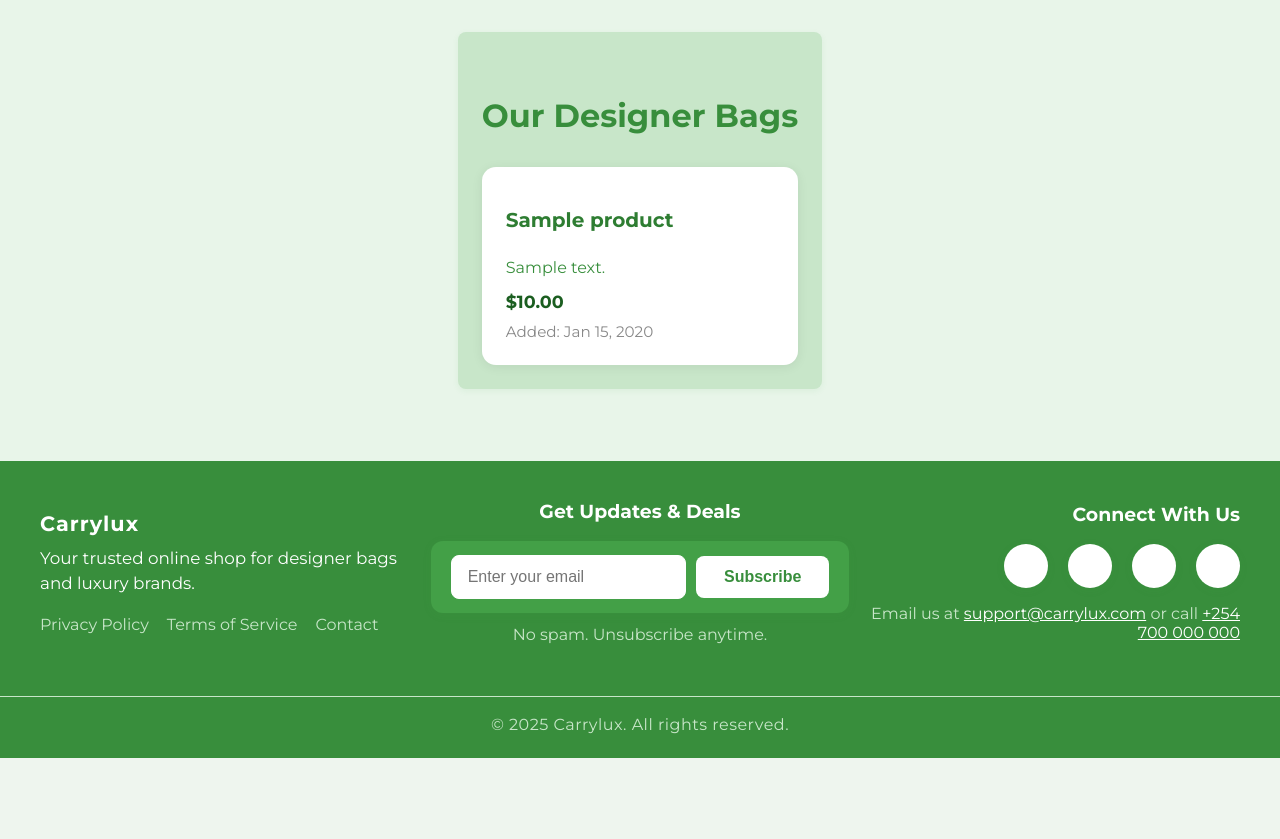
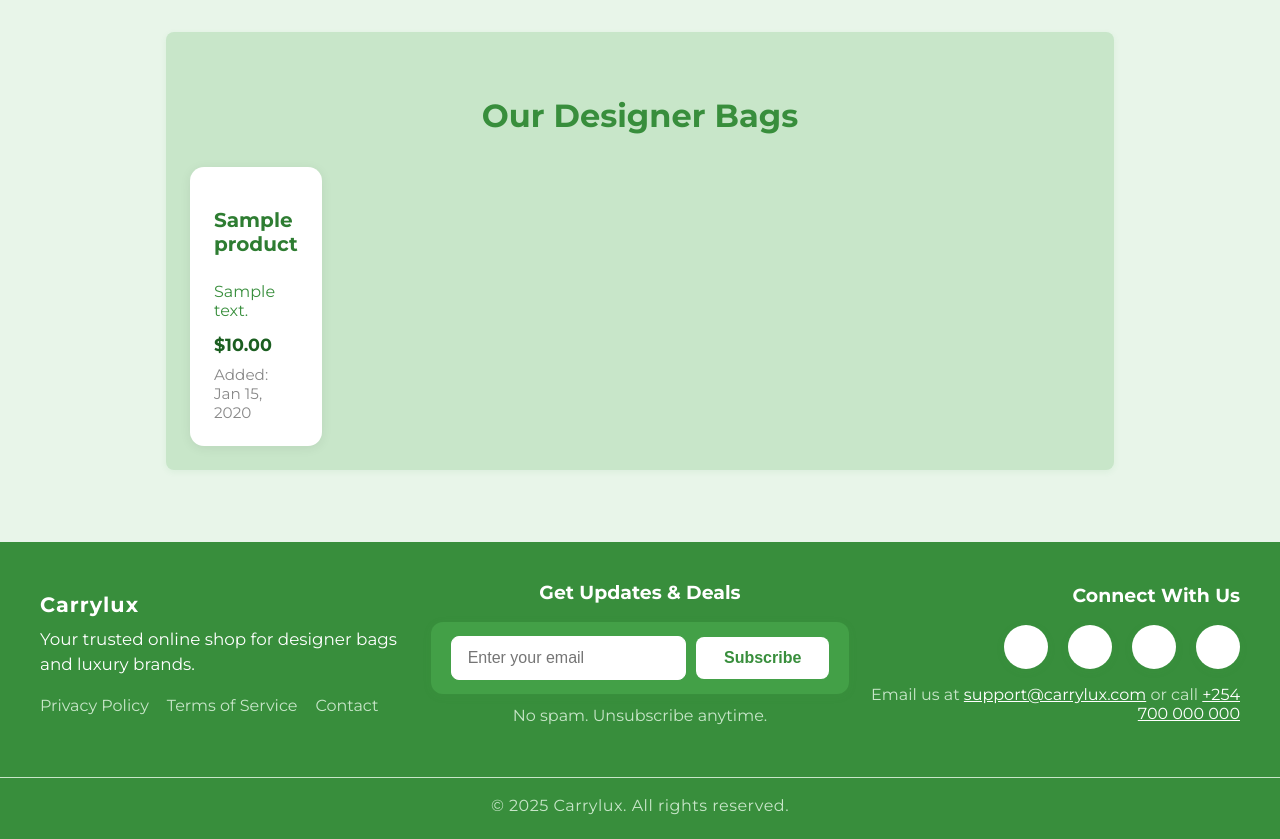
Before and after one commit to WangilaPrish/carrylux, a Django app: page /shop/products/ in a window 1280 px wide. Shown: the part 57-896 px from the top of the page. Before the commit the page ends 815 px from the top, so only its background shows below. Run offline with Django 5.2, Linux system fonts and the light colour scheme; tables that the repository leaves empty hold one stand-in row (values such as "Sample post").

Commit message:
Update grid layout in product_list view for consistent column sizing

```diff
--- a/shop/templates/shop/product_list.html
+++ b/shop/templates/shop/product_list.html
@@ -5,7 +5,7 @@
 {% block content %}
 <div style="max-width:1100px;margin:40px auto 0 auto;">
     <h1 style="color:#388e3c;font-size:2em;font-weight:700;margin-bottom:32px;text-align:center;">Our Designer Bags</h1>
-    <div style="display:grid;grid-template-columns:repeat(auto-fit,minmax(260px,1fr));gap:32px;">
+    <div style="display:grid;grid-template-columns:repeat(6, 1fr);gap:32px;">
         {% for product in products %}
         <div
             style="background:#fff;border-radius:14px;box-shadow:0 2px 12px rgba(0,0,0,0.07);padding:24px;display:flex;flex-direction:column;align-items:flex-start;">
```
